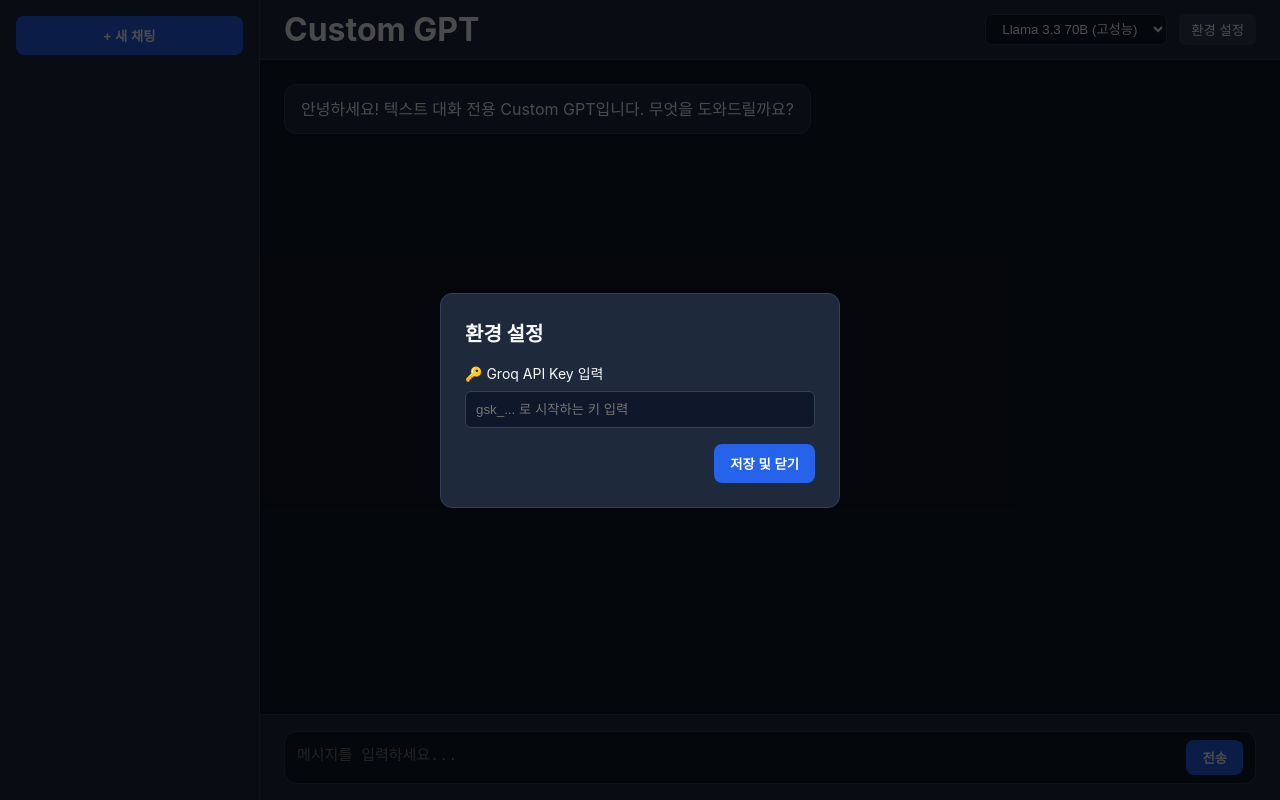
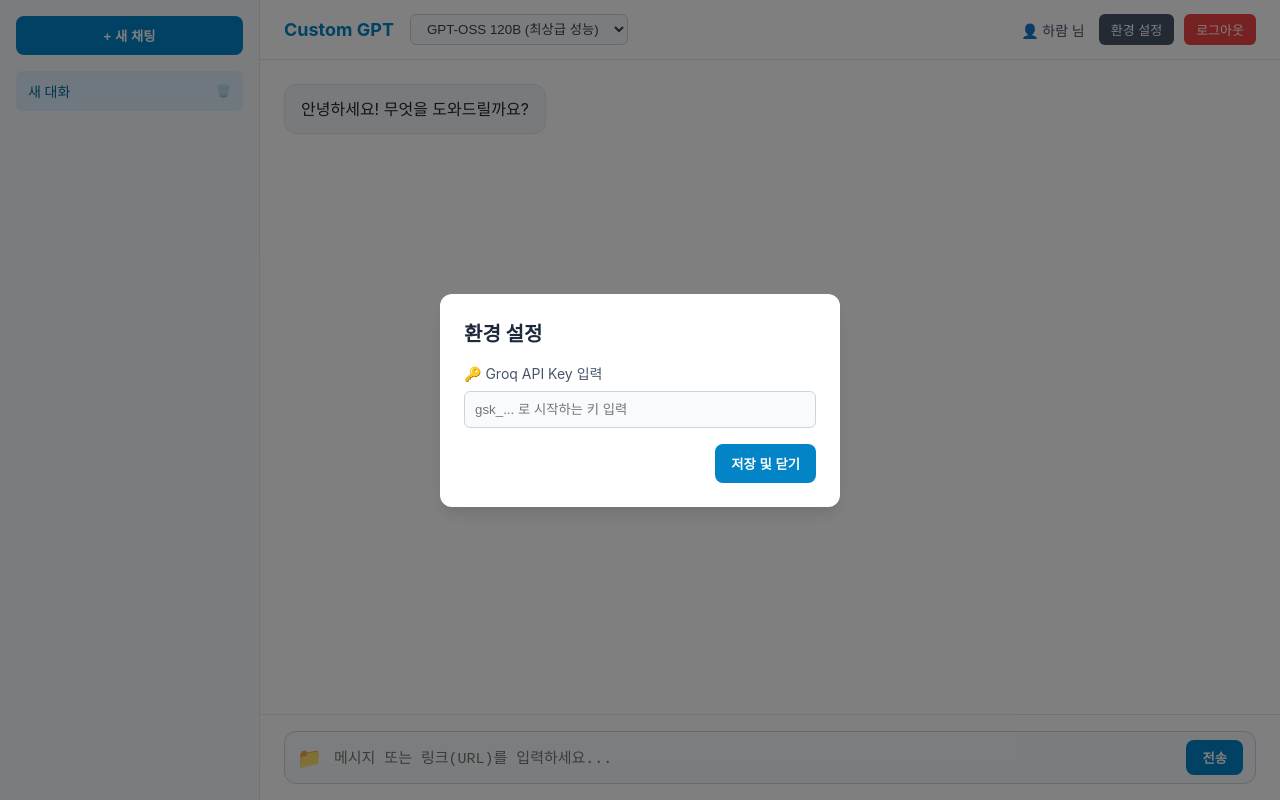
Before and after one commit to msfs1420-cmyk/my-custom-gpt, a website: page public/index.html in a window 1280 px wide. Both pictures are taken after a click on the button "환경 설정". Drawn offline with Linux system fonts and the light colour scheme.

Commit message:
Revert to clean light theme UI layout

```diff
--- a/public/app.js
+++ b/public/app.js
@@ -8,14 +8,13 @@ document.addEventListener('DOMContentLoaded', () => {
     const settingsModal = document.getElementById('settings-modal');
     const saveSettingsBtn = document.getElementById('save-settings-btn');
     const apiKeyInput = document.getElementById('api-key-input');
+    const logoutBtn = document.getElementById('logout-btn');
 
-    // 로컬 스토리지에서 API 키 불러오기
     const savedApiKey = localStorage.getItem('groq_api_key') || '';
     if (savedApiKey) {
         apiKeyInput.value = savedApiKey;
     }
 
-    // 설정 모달 열기/닫기
     settingsBtn.addEventListener('click', () => settingsModal.classList.remove('hidden'));
     saveSettingsBtn.addEventListener('click', () => {
         localStorage.setItem('groq_api_key', apiKeyInput.value.trim());
@@ -23,7 +22,14 @@ document.addEventListener('DOMContentLoaded', () => {
         alert('API 키가 저장되었습니다.');
     });
 
-    // 메시지 전송 함수
+    logoutBtn.addEventListener('click', () => {
+        if (confirm('로그아웃 하시겠습니까?')) {
+            localStorage.removeItem('groq_api_key');
+            apiKeyInput.value = '';
+            alert('로그아웃되었습니다.');
+        }
+    });
+
     const handleSendMessage = async () => {
         const text = promptInput.value.trim();
         const apiKey = apiKeyInput.value.trim() || localStorage.getItem('groq_api_key');
@@ -37,11 +43,9 @@ document.addEventListener('DOMContentLoaded', () => {
             return;
         }
 
-        // 사용자 메시지 UI 추가
         appendMessage(text, 'user');
         promptInput.value = '';
 
-        // AI 로딩 메시지 추가
         const loadingId = appendMessage('AI가 답변을 생성 중입니다...', 'ai loading');
 
         try {
--- a/public/index.html
+++ b/public/index.html
@@ -3,7 +3,7 @@
 <head>
     <meta charset="UTF-8">
     <meta name="viewport" content="width=device-width, initial-scale=1.0">
-    <title>Custom GPT - Text Chat</title>
+    <title>Custom GPT</title>
     <link rel="stylesheet" href="style.css">
 </head>
 <body>
@@ -11,33 +11,46 @@
         <!-- 사이드바 -->
         <aside class="sidebar">
             <button id="new-chat-btn" class="btn-primary">+ 새 채팅</button>
-            <div class="chat-history-list" id="chat-history"></div>
+            <div class="chat-history-list" id="chat-history">
+                <div class="history-item active">
+                    <span>새 대화</span>
+                    <button class="delete-history">🗑️</button>
+                </div>
+            </div>
         </aside>
 
         <!-- 메인 채팅 영역 -->
         <main class="chat-main">
             <header class="chat-header">
-                <h1 id="app-title">Custom GPT</h1>
+                <div class="header-left">
+                    <h1 id="app-title">Custom GPT</h1>
+                    <select id="model-select" class="model-select">
+                        <option value="llama-3.3-70b-versatile">GPT-OSS 120B (최상급 성능)</option>
+                        <option value="llama-3.1-8b-instant">GPT-OSS 20B (초고속)</option>
+                    </select>
+                </div>
                 <div class="header-controls">
-                    <select id="model-select" class="model-select">
-                        <option value="llama-3.3-70b-versatile">Llama 3.3 70B (고성능)</option>
-                        <option value="llama-3.1-8b-instant">Llama 3.1 8B (초고속)</option>
-                    </select>
+                    <span class="user-profile">👤 하람 님</span>
                     <button id="settings-btn" class="btn-secondary">환경 설정</button>
+                    <button id="logout-btn" class="btn-danger">로그아웃</button>
                 </div>
             </header>
 
             <!-- 채팅 메시지 표시 영역 -->
             <div class="chat-messages" id="chat-messages">
                 <div class="message ai-message">
-                    <div class="message-content">안녕하세요! 텍스트 대화 전용 Custom GPT입니다. 무엇을 도와드릴까요?</div>
+                    <div class="message-content">안녕하세요! 무엇을 도와드릴까요?</div>
                 </div>
             </div>
 
             <!-- 하단 입력 영역 -->
             <div class="chat-input-area">
                 <div class="input-wrapper">
-                    <textarea id="prompt-input" placeholder="메시지를 입력하세요..." rows="1"></textarea>
+                    <label for="image-file-input" class="file-upload-label" title="파일 첨부">
+                        📁
+                    </label>
+                    <input type="file" id="image-file-input" accept="image/*" class="hidden">
+                    <textarea id="prompt-input" placeholder="메시지 또는 링크(URL)를 입력하세요..." rows="1"></textarea>
                     <button id="send-btn" class="btn-send">전송</button>
                 </div>
             </div>
--- a/public/style.css
+++ b/public/style.css
@@ -5,9 +5,9 @@
 }
 
 body {
-    font-family: -apple-system, BlinkMacSystemFont, "Segoe UI", Roboto, "Helvetica Neue", Arial, sans-serif;
-    background-color: #0f172a;
-    color: #f8fafc;
+    font-family: -apple-system, BlinkMacSystemFont, "Segoe UI", Roboto, sans-serif;
+    background-color: #f1f5f9;
+    color: #1e293b;
     height: 100vh;
     overflow: hidden;
 }
@@ -18,87 +18,136 @@ body {
     height: 100vh;
 }
 
-/* 사이드바 영역 */
 .sidebar {
     width: 260px;
-    background-color: #1e293b;
-    border-right: 1px solid #334155;
+    background-color: #f8fafc;
+    border-right: 1px solid #e2e8f0;
     display: flex;
     flex-direction: column;
     padding: 16px;
 }
 
 .btn-primary {
-    background-color: #2563eb;
+    background-color: #0284c7;
     color: white;
     border: none;
     padding: 10px 16px;
     border-radius: 8px;
     cursor: pointer;
     font-weight: 600;
-    transition: background-color 0.2s;
 }
 
 .btn-primary:hover {
-    background-color: #1d4ed8;
+    background-color: #0369a1;
 }
 
 .chat-history-list {
     margin-top: 16px;
     flex: 1;
     overflow-y: auto;
+    display: flex;
+    flex-direction: column;
+    gap: 4px;
 }
 
-/* 메인 채팅 영역 */
+.history-item {
+    display: flex;
+    justify-content: space-between;
+    align-items: center;
+    padding: 10px 12px;
+    border-radius: 6px;
+    cursor: pointer;
+    font-size: 14px;
+    color: #334155;
+}
+
+.history-item.active {
+    background-color: #e0f2fe;
+    color: #0369a1;
+    font-weight: 500;
+}
+
+.delete-history {
+    background: none;
+    border: none;
+    cursor: pointer;
+    font-size: 12px;
+    opacity: 0.6;
+}
+
 .chat-main {
     flex: 1;
     display: flex;
     flex-direction: column;
-    background-color: #0f172a;
+    background-color: #ffffff;
     position: relative;
     height: 100vh;
 }
 
 .chat-header {
     height: 60px;
-    border-bottom: 1px solid #334155;
+    border-bottom: 1px solid #e2e8f0;
     display: flex;
     align-items: center;
     justify-content: space-between;
     padding: 0 24px;
-    background-color: #1e293b;
+    background-color: #ffffff;
     flex-shrink: 0;
 }
 
-.header-controls {
+.header-left {
     display: flex;
-    gap: 12px;
     align-items: center;
+    gap: 16px;
+}
+
+.chat-header h1 {
+    font-size: 18px;
+    color: #0284c7;
 }
 
 .model-select {
-    background-color: #0f172a;
-    color: white;
-    border: 1px solid #334155;
+    background-color: #f8fafc;
+    color: #334155;
+    border: 1px solid #cbd5e1;
     padding: 6px 12px;
     border-radius: 6px;
     outline: none;
 }
 
+.header-controls {
+    display: flex;
+    gap: 10px;
+    align-items: center;
+}
+
+.user-profile {
+    font-size: 14px;
+    font-weight: 500;
+    color: #475569;
+    margin-right: 4px;
+}
+
 .btn-secondary {
-    background-color: #334155;
+    background-color: #475569;
     color: white;
     border: none;
     padding: 6px 12px;
     border-radius: 6px;
     cursor: pointer;
+    font-size: 13px;
 }
 
-.btn-secondary:hover {
-    background-color: #475569;
+.btn-danger {
+    background-color: #ef4444;
+    color: white;
+    border: none;
+    padding: 6px 12px;
+    border-radius: 6px;
+    cursor: pointer;
+    font-size: 13px;
 }
 
-/* 채팅 메시지 영역 */
 .chat-messages {
     flex: 1;
     overflow-y: auto;
@@ -117,81 +166,36 @@ body {
 }
 
 .user-message {
-    background-color: #2563eb;
+    background-color: #0284c7;
     color: white;
     align-self: flex-end;
 }
 
 .ai-message {
-    background-color: #1e293b;
-    color: #f8fafc;
+    background-color: #f1f5f9;
+    color: #1e293b;
     align-self: flex-start;
-    border: 1px solid #334155;
+    border: 1px solid #e2e8f0;
 }
 
 .ai-error {
-    background-color: #7f1d1d;
-    border: 1px solid #991b1b;
+    background-color: #fee2e2;
+    color: #991b1b;
+    border: 1px solid #fecaca;
 }
 
-.message-image img {
-    max-width: 250px;
-    border-radius: 8px;
-    margin-bottom: 8px;
-    display: block;
-}
-
-/* 하단 입력 영역 */
 .chat-input-area {
     padding: 16px 24px;
-    background-color: #1e293b;
-    border-top: 1px solid #334155;
-    position: relative;
+    background-color: #ffffff;
+    border-top: 1px solid #e2e8f0;
     flex-shrink: 0;
-}
-
-.image-preview-container {
-    position: absolute;
-    bottom: 85px;
-    left: 24px;
-    background: #0f172a;
-    border: 1px solid #334155;
-    padding: 8px;
-    border-radius: 8px;
-    display: flex;
-    align-items: center;
-    gap: 8px;
-}
-
-.image-preview-container.hidden {
-    display: none;
-}
-
-#image-preview {
-    width: 50px;
-    height: 50px;
-    object-fit: cover;
-    border-radius: 4px;
-}
-
-#remove-image-btn {
-    background: #ef4444;
-    color: white;
-    border: none;
-    width: 20px;
-    height: 20px;
-    border-radius: 50%;
-    cursor: pointer;
-    font-size: 12px;
-    line-height: 20px;
-    text-align: center;
 }
 
 .input-wrapper {
     display: flex;
     align-items: center;
-    background-color: #0f172a;
-    border: 1px solid #334155;
+    background-color: #f8fafc;
+    border: 1px solid #cbd5e1;
     border-radius: 12px;
     padding: 8px 12px;
     gap: 12px;
@@ -199,48 +203,38 @@ body {
 
 .file-upload-label {
     cursor: pointer;
-    font-size: 22px;
-    display: flex;
-    align-items: center;
-    justify-content: center;
+    font-size: 20px;
 }
 
 #prompt-input {
     flex: 1;
     background: transparent;
     border: none;
-    color: white;
+    color: #1e293b;
     outline: none;
     resize: none;
     font-size: 15px;
     min-height: 24px;
     max-height: 120px;
-    line-height: 1.5;
 }
 
 .btn-send {
-    background-color: #2563eb;
+    background-color: #0284c7;
     color: white;
     border: none;
     padding: 8px 16px;
     border-radius: 8px;
     cursor: pointer;
     font-weight: 600;
-    flex-shrink: 0;
 }
 
-.btn-send:hover {
-    background-color: #1d4ed8;
-}
-
-/* 환경 설정 모달 */
 .modal-overlay {
     position: fixed;
     top: 0;
     left: 0;
     width: 100vw;
     height: 100vh;
-    background-color: rgba(0, 0, 0, 0.7);
+    background-color: rgba(0, 0, 0, 0.5);
     display: flex;
     align-items: center;
     justify-content: center;
@@ -252,16 +246,17 @@ body {
 }
 
 .modal-card {
-    background-color: #1e293b;
+    background-color: #ffffff;
     padding: 24px;
     border-radius: 12px;
     width: 400px;
-    border: 1px solid #334155;
+    box-shadow: 0 10px 15px -3px rgba(0,0,0,0.1);
 }
 
 .modal-card h2 {
     margin-bottom: 16px;
     font-size: 20px;
+    color: #1e293b;
 }
 
 .form-group {
@@ -272,13 +267,14 @@ body {
     display: block;
     margin-bottom: 8px;
     font-size: 14px;
+    color: #475569;
 }
 
 .form-group input {
     width: 100%;
-    background-color: #0f172a;
-    border: 1px solid #334155;
-    color: white;
+    background-color: #f8fafc;
+    border: 1px solid #cbd5e1;
+    color: #1e293b;
     padding: 10px;
     border-radius: 6px;
     outline: none;
--- a/server.js
+++ b/server.js
@@ -8,10 +8,8 @@ const PORT = process.env.PORT || 10000;
 app.use(express.json());
 app.use(express.urlencoded({ extended: true }));
 
-// 정적 파일 제공 (public 폴더)
 app.use(express.static(path.join(__dirname, 'public')));
 
-// 채팅 API 엔드포인트
 app.post('/api/chat', async (req, res) => {
     try {
         const { model, prompt } = req.body;
@@ -44,7 +42,6 @@ app.post('/api/chat', async (req, res) => {
     }
 });
 
-// 서버 실행
 app.listen(PORT, () => {
     console.log(`서버가 http://localhost:${PORT} 에서 정상 실행 중입니다.`);
 });
```
